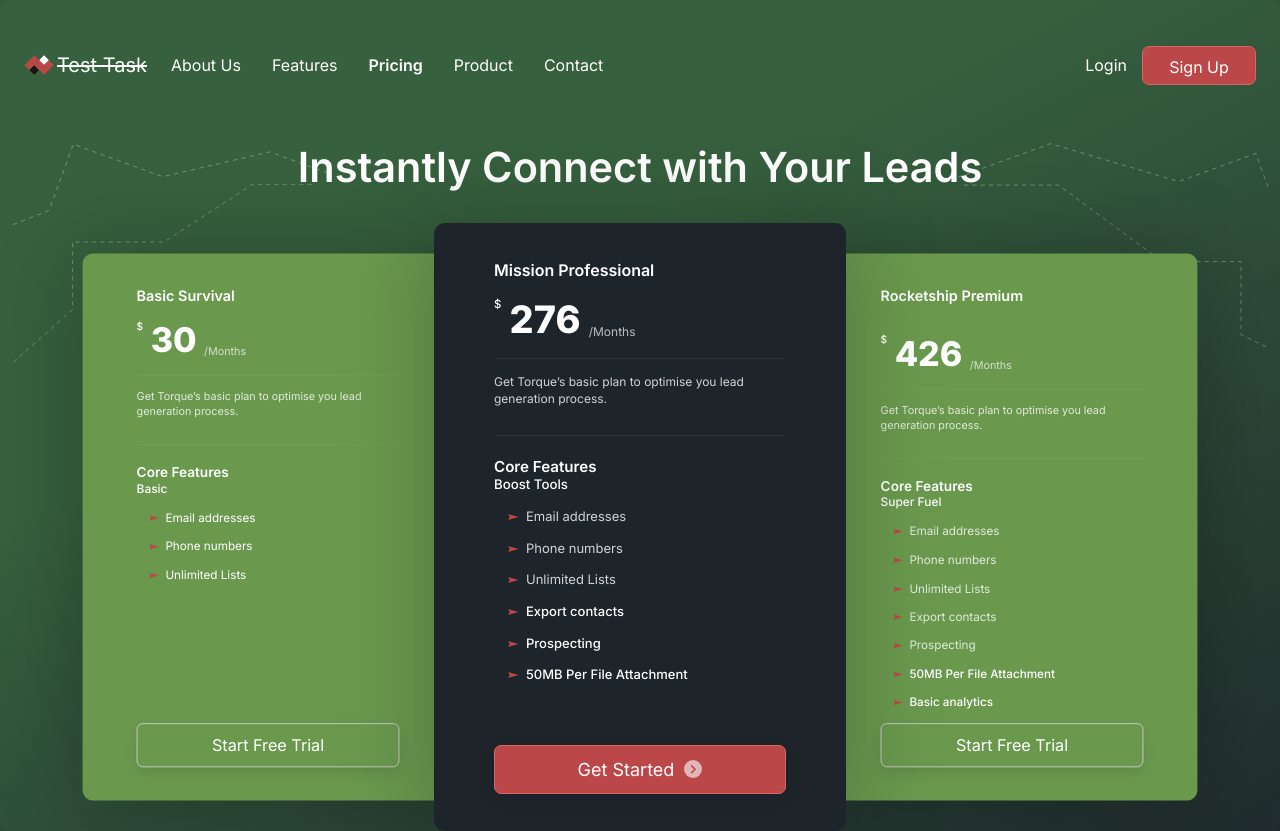
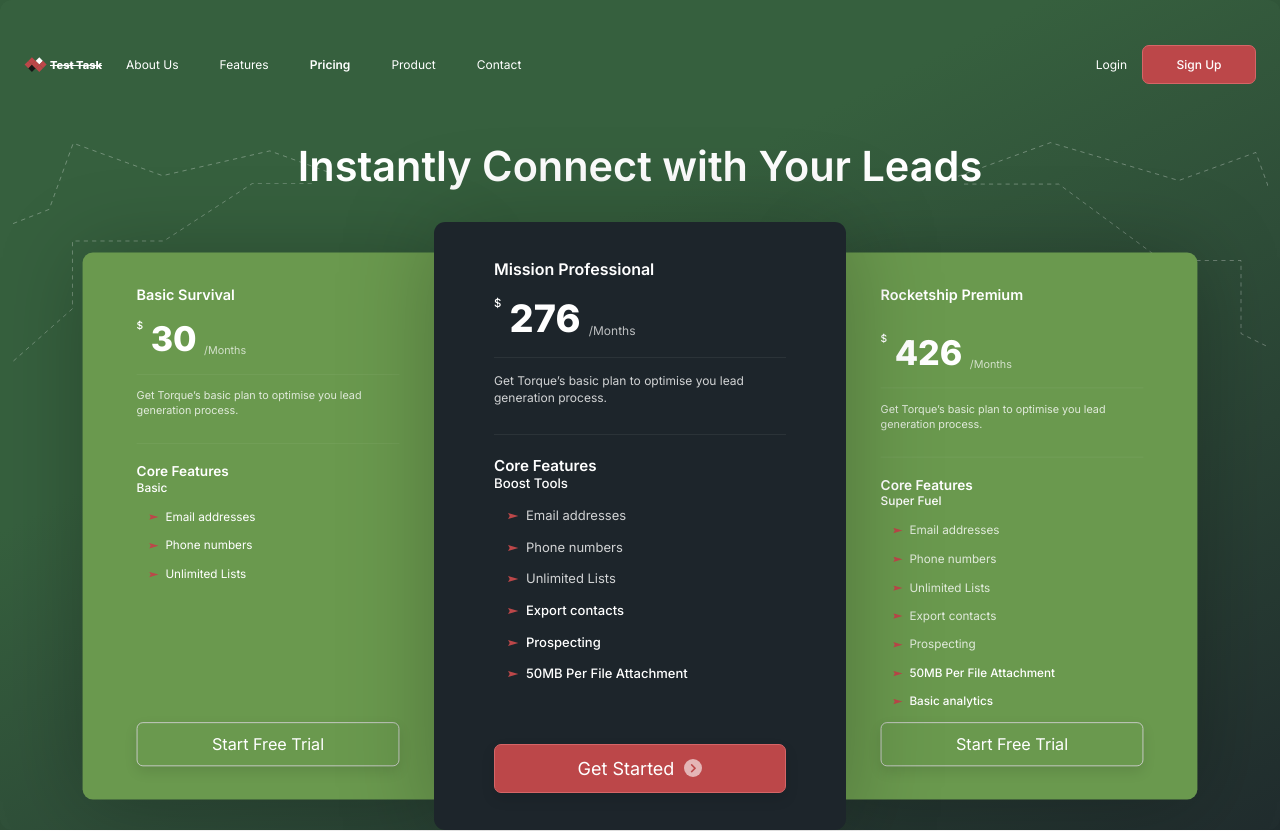
Before and after one commit to elenaVakhrusheva/manackii, a plain HTML site: page index.html in a window 1280 px wide. Drawn offline with Linux system fonts and the light colour scheme; files whose address does not match are found by name.

Commit message:
fix bags
nav-links
width container

```diff
--- a/css/style.scss
+++ b/css/style.scss
@@ -1,5 +1,9 @@
 * {
   box-sizing: border-box;
+}
+
+.container {
+  max-width: 1306px;
 }
 
 body {
@@ -21,6 +25,9 @@ body {
 }
 .nav-link {
   padding: 0;
+  font-size: 12px;
+  line-height: 15px;
+  font-weight: 400;
 }
 
 .nav-link:hover,
@@ -33,7 +40,7 @@ body {
 }
 
 .navbar-nav {
-  gap: 15px;
+  gap: 25px;
 }
 .navbar-light .navbar-brand {
   color: #fff;
@@ -50,14 +57,20 @@ body {
 }
 
 .logo {
-  text-decoration: line-through;
+  display: flex;
+  align-items: center;
+}
+.logo-img {
+  margin-right: 3px;
+  width: 23px;
+  height: 15px;
 }
 .logo-name {
-  font-size: 11.446px;
+  color: #fff;
   font-weight: 700;
-  line-height: 128.023%; /* 14.653px */
+  font-size: 11px;
+  line-height: 14px;
   text-decoration: line-through;
-  margin-right: 3px;
 }
 
 .btn-sign-in {
@@ -69,6 +82,9 @@ body {
   width: 114px;
   height: 39px;
   margin-left: 15px;
+  font-size: 12px;
+  line-height: 15px;
+  font-weight: 500;
 }
 
 .btn-select:hover {
--- a/index.html
+++ b/index.html
@@ -17,7 +17,9 @@
 		<nav class="navbar navbar-expand-lg bg-body-tertiary navbar-light ">
 			<div class="container-fluid">
 				<a class="navbar-brand logo" href="#">
-					<img src="img/logo.svg" alt="Logo" width="30" height="24" class="d-inline-block align-text-top logo-name">Test Task</a>
+					<img src="img/logo.svg" alt="Logo" width="30" height="24" class="logo-img">
+					<span class="logo-name">Test Task</span>
+				</a>
 
 
 				<button class="navbar-toggler" type="button" data-bs-toggle="collapse" data-bs-target="#navbarSupportedContent" aria-controls="navbarSupportedContent" aria-expanded="false" aria-label="Toggle navigation">
```
Also changed, not shown: css/style.css, 1 other file.
